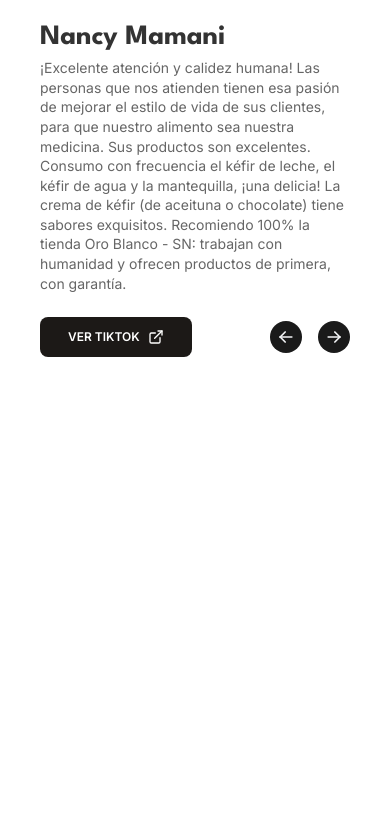
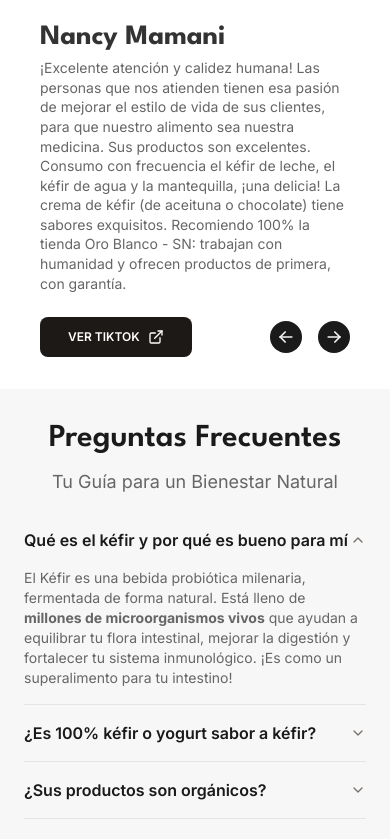
Before and after one commit to carlostrujilloneyra/keffir-oro-blanco, a Next.js app: page / in a window 390 px wide. Shown: the part 6097-6936 px from the top of the page. Before the commit the page ends 6486 px from the top, so only its background shows below. Built offline with nearby package versions, Linux system fonts and the light colour scheme.

Commit message:
feat: agregar sección de preguntas frecuentes, implementar componente Accordion y datos de preguntas

```diff
--- a/package.json
+++ b/package.json
@@ -9,6 +9,7 @@
     "lint": "next lint"
   },
   "dependencies": {
+    "@radix-ui/react-accordion": "^1.2.12",
     "@radix-ui/react-slot": "^1.2.3",
     "@tabler/icons-react": "^3.34.1",
     "axios": "^1.7.9",
--- a/src/app/(home)/page.tsx
+++ b/src/app/(home)/page.tsx
@@ -1,6 +1,7 @@
 import { Categories } from '@/components/sections/Categories/Categories';
 import { BestSellingProducts, HeroCarousel, MainSection, NewProductsSection } from './components';
 import { TestimonialsSection } from '@/features/testimonials';
+import { FaqSection } from '@/features/faqs';
 
 export default function HomePage() {
   return (
@@ -11,6 +12,7 @@ export default function HomePage() {
       <BestSellingProducts />
       <NewProductsSection />
       <TestimonialsSection />
+      <FaqSection />
     </>
   );
 }
--- /dev/null
+++ b/src/components/ui/Accordion/accordion.tsx
@@ -0,0 +1,53 @@
+'use client';
+
+import * as React from 'react';
+import * as AccordionPrimitive from '@radix-ui/react-accordion';
+import { ChevronDown } from 'lucide-react';
+
+import { cn } from '@/lib/utils';
+
+const Accordion = AccordionPrimitive.Root;
+
+const AccordionItem = React.forwardRef<
+  React.ElementRef<typeof AccordionPrimitive.Item>,
+  React.ComponentPropsWithoutRef<typeof AccordionPrimitive.Item>
+>(({ className, ...props }, ref) => (
+  <AccordionPrimitive.Item ref={ref} className={cn('border-b', className)} {...props} />
+));
+AccordionItem.displayName = 'AccordionItem';
+
+const AccordionTrigger = React.forwardRef<
+  React.ElementRef<typeof AccordionPrimitive.Trigger>,
+  React.ComponentPropsWithoutRef<typeof AccordionPrimitive.Trigger>
+>(({ className, children, ...props }, ref) => (
+  <AccordionPrimitive.Header className='flex'>
+    <AccordionPrimitive.Trigger
+      ref={ref}
+      className={cn(
+        'flex flex-1 items-center justify-between py-4 text-left text-sm font-medium transition-all hover:underline [&[data-state=open]>svg]:rotate-180',
+        className,
+      )}
+      {...props}
+    >
+      {children}
+      <ChevronDown className='h-4 w-4 shrink-0 text-muted-foreground transition-transform duration-200' />
+    </AccordionPrimitive.Trigger>
+  </AccordionPrimitive.Header>
+));
+AccordionTrigger.displayName = AccordionPrimitive.Trigger.displayName;
+
+const AccordionContent = React.forwardRef<
+  React.ElementRef<typeof AccordionPrimitive.Content>,
+  React.ComponentPropsWithoutRef<typeof AccordionPrimitive.Content>
+>(({ className, children, ...props }, ref) => (
+  <AccordionPrimitive.Content
+    ref={ref}
+    className='overflow-hidden text-sm data-[state=closed]:animate-accordion-up data-[state=open]:animate-accordion-down'
+    {...props}
+  >
+    <div className={cn('pb-4 pt-0 font-inter', className)}>{children}</div>
+  </AccordionPrimitive.Content>
+));
+AccordionContent.displayName = AccordionPrimitive.Content.displayName;
+
+export { Accordion, AccordionItem, AccordionTrigger, AccordionContent };
--- /dev/null
+++ b/src/features/faqs/components/FaqSection.tsx
@@ -0,0 +1,30 @@
+import { Accordion, AccordionContent, AccordionItem, AccordionTrigger } from '@/components/ui/Accordion/accordion';
+import { questionsData } from '../data/questions';
+
+export const FaqSection = () => {
+  if (!questionsData || questionsData.length === 0) return null;
+
+  return (
+    <section className='container-max w-full bg-gray-100/80 px-6 py-8 tablet:p-10 lg:p-18'>
+      <div className='mb-4 text-center tablet:mb-6'>
+        <h2 className='mb-3 text-[32px] font-semibold leading-[1.1] text-gray-800 tablet:text-[40px] lg:mb-5'>
+          Preguntas Frecuentes
+        </h2>
+
+        <p className='text-lg text-gray-600 tablet:text-xl'>Tu Guía para un Bienestar Natural</p>
+      </div>
+
+      <Accordion type='single' collapsible defaultValue={questionsData[0].value} className='mx-auto'>
+        {questionsData.map(({ value, question, answer }) => (
+          <AccordionItem key={value} value={value}>
+            <AccordionTrigger className='text-base font-semibold text-gray-800 hover:no-underline tablet:text-xl'>
+              {question}
+            </AccordionTrigger>
+
+            <AccordionContent className='text-gray-600 lg:text-base'>{answer}</AccordionContent>
+          </AccordionItem>
+        ))}
+      </Accordion>
+    </section>
+  );
+};
--- /dev/null
+++ b/src/features/faqs/data/questions.tsx
@@ -0,0 +1,39 @@
+import { FaqItem } from '../types/question.type';
+
+export const questionsData: FaqItem[] = [
+  {
+    value: 'q1',
+    question: 'Qué es el kéfir y por qué es bueno para mí',
+    answer: (
+      <>
+        El Kéfir es una bebida probiótica milenaria, fermentada de forma natural. Está lleno de{' '}
+        <strong>millones de microorganismos vivos</strong> que ayudan a equilibrar tu flora intestinal, mejorar la
+        digestión y fortalecer tu sistema inmunológico. ¡Es como un superalimento para tu intestino!
+      </>
+    ),
+  },
+
+  {
+    value: 'q2',
+    question: '¿Es 100% kéfir o yogurt sabor a kéfir?',
+    answer: (
+      <>
+        Nuestro kéfir de Oro Blanco - SN, se diferencia de otras marcas al usar 30-40 próbioticos y prebióticos en su
+        preparación. Es por ello que la duración no es tan extensa porque no usamos conservantes ni preservantes para
+        mantener nuestro <strong>producto artesanal.</strong>
+      </>
+    ),
+  },
+
+  {
+    value: 'q3',
+    question: '¿Sus productos son orgánicos?',
+    answer: (
+      <p>
+        Nos enorgullece usar ingredientes <strong>100% naturales y puros</strong>. Siempre que es posible, como en
+        nuestro Vinagre de Manzana, utilizamos ingredientes orgánicos certificados. Nuestra prioridad es ofrecerte un
+        producto libre de aditivos y conservantes artificiales.
+      </p>
+    ),
+  },
+];
--- /dev/null
+++ b/src/features/faqs/index.ts
@@ -0,0 +1,5 @@
+export { FaqSection } from './components/FaqSection';
+
+export { type FaqItem } from './types/question.type';
+
+export { questionsData } from './data/questions';
--- /dev/null
+++ b/src/features/faqs/types/question.type.ts
@@ -0,0 +1,5 @@
+export interface FaqItem {
+  value: string;
+  question: string;
+  answer: React.ReactNode;
+}
--- a/src/features/testimonials/TestimonialsSection.tsx
+++ b/src/features/testimonials/TestimonialsSection.tsx
@@ -3,7 +3,7 @@ import { testimonialsArray } from './data/testimonials.data';
 
 export const TestimonialsSection = () => {
   return (
-    <section className='w-full overflow-hidden px-6 py-8 tablet:p-10 lg:p-18'>
+    <section className='w-full overflow-hidden px-6 py-8 tablet:p-10 lg:p-18 lg:pb-24'>
       <h2 className='text-center text-[32px] font-semibold leading-[1.1] text-gray-800 tablet:text-[40px] lg:mb-5'>
         Historias que nos inspiran
       </h2>
--- a/tailwind.config.ts
+++ b/tailwind.config.ts
@@ -95,6 +95,28 @@ const config: Config = {
         md: 'calc(var(--radius) - 2px)',
         sm: 'calc(var(--radius) - 4px)',
       },
+      keyframes: {
+        'accordion-down': {
+          from: {
+            height: '0',
+          },
+          to: {
+            height: 'var(--radix-accordion-content-height)',
+          },
+        },
+        'accordion-up': {
+          from: {
+            height: 'var(--radix-accordion-content-height)',
+          },
+          to: {
+            height: '0',
+          },
+        },
+      },
+      animation: {
+        'accordion-down': 'accordion-down 0.2s ease-out',
+        'accordion-up': 'accordion-up 0.2s ease-out',
+      },
     },
   },
   plugins: [require('tailwindcss-animate')],
```
Also changed, not shown: .eslintrc.js, 1 other file (tests, documents, lock files or other folders).
